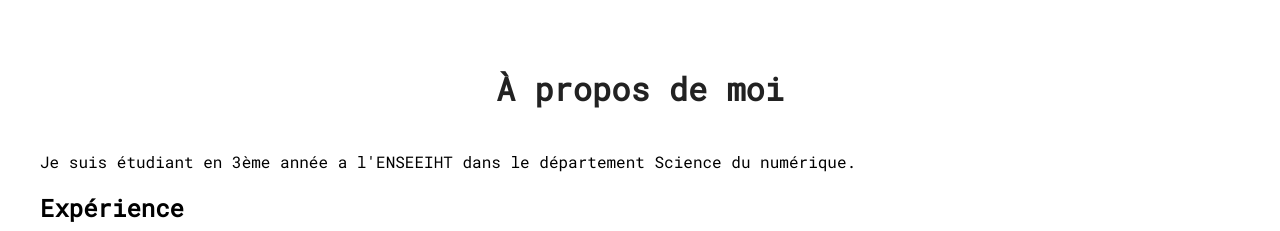
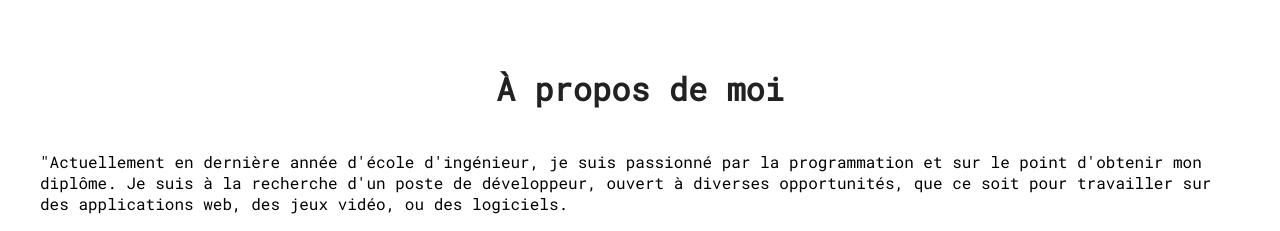
Before and after one commit to ClemGouil/ClemGouil.github.io, a plain HTML site: page index.html in a window 1280 px wide. Both pictures are taken after a click on the link "À propos". Shown: the part 72-303 px from the top of the page. Drawn offline with Linux system fonts and the light colour scheme.

Commit message:
changement texte

```diff
--- a/index.html
+++ b/index.html
@@ -29,7 +29,7 @@
             <h1>À propos de moi</h1>
             <br>
             <div class="about-container">
-                <p class = "resume" >Je suis étudiant en 3ème année a l'ENSEEIHT dans le département Science du numérique.</p>
+                <p class = "resume" >"Actuellement en dernière année d'école d'ingénieur, je suis passionné par la programmation et sur le point d'obtenir mon diplôme. Je suis à la recherche d'un poste de développeur, ouvert à diverses opportunités, que ce soit pour travailler sur des applications web, des jeux vidéo, ou des logiciels.</p>
                 <h2>Expérience</h2>
                 <div class="experience">
                     <div class="experience-header">
```
